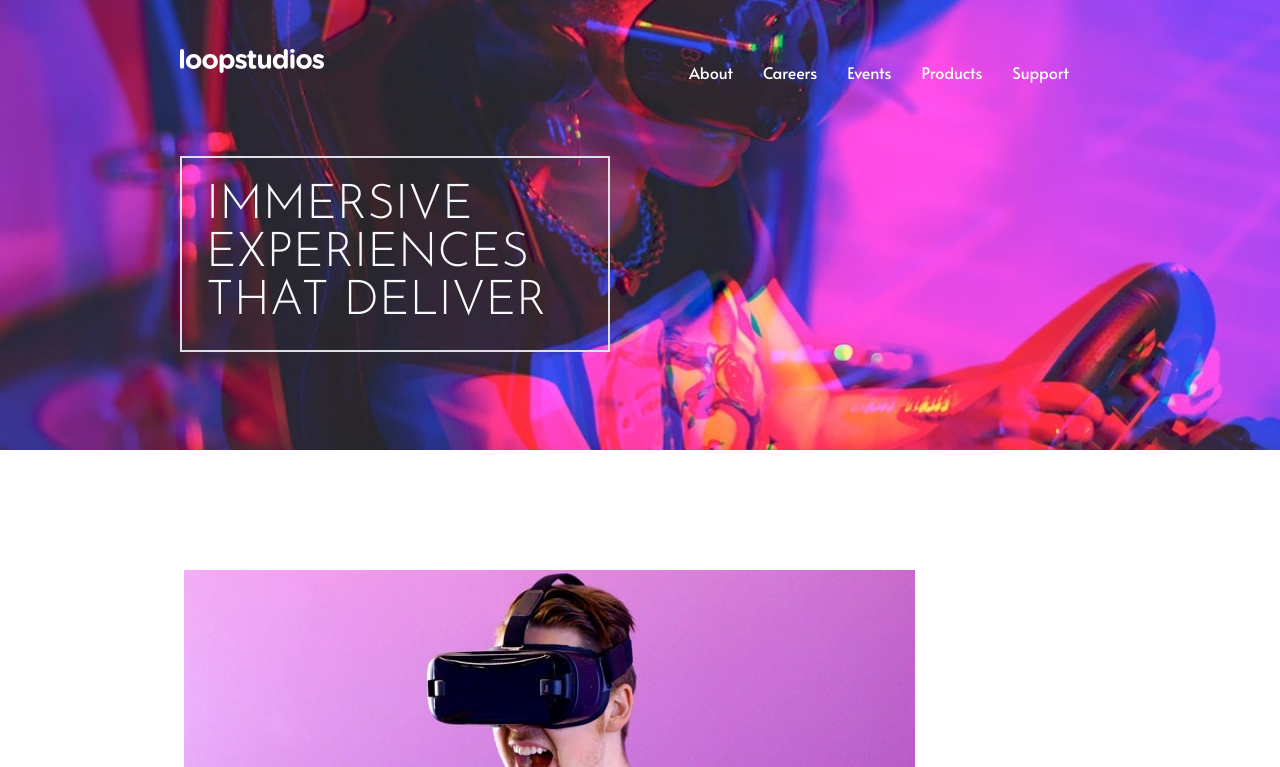
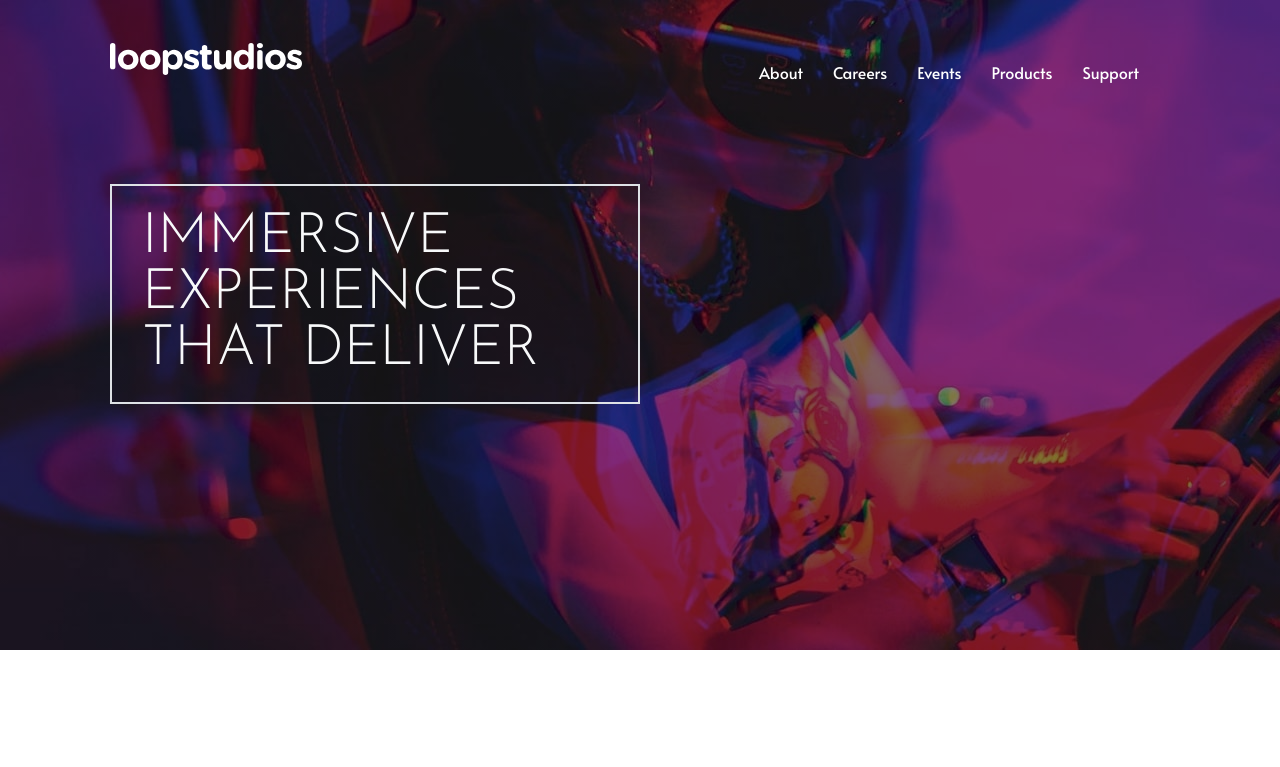
Before and after one commit to al-ameen36/loopstudios-landing-page, a website: page index.html in a window 1280 px wide. Shown: the top 767 px of the page. Drawn offline with nearby package versions, Linux system fonts and the light colour scheme.

Commit message:
add image overlay to hero image

```diff
--- a/css/style.css
+++ b/css/style.css
@@ -28,7 +28,7 @@ img {
 .container-sm,
 .container-xl,
 .container-xxl {
-  max-width: 960px;
+  max-width: 1100px;
 }
 
 .hover-underline,
@@ -56,9 +56,9 @@ img {
 }
 
 body > header {
-  background-image: url(../images/mobile/image-hero.jpg);
+  background-image: linear-gradient(to top, rgba(0, 0, 0, 0.5), rgba(0, 0, 0, 0.5)), url(../images/mobile/image-hero.jpg);
   background-repeat: no-repeat;
-  background-size: 100%;
+  background-size: cover;
   min-height: 650px;
   position: relative;
 }
@@ -187,11 +187,13 @@ main p {
 }
 @media screen and (min-width: 992px) {
   body > header {
-    background-image: url(../images/desktop/image-hero.jpg);
-    min-height: 447px;
+    background-image: linear-gradient(to top, rgba(0, 0, 0, 0.5), rgba(0, 0, 0, 0.5)), url(../images/desktop/image-hero.jpg);
   }
   header .navbar {
     position: relative !important;
+  }
+  .navbar-brand img {
+    height: initial;
   }
   .nav-link {
     display: inline-block;
@@ -201,12 +203,13 @@ main p {
   }
   .hero__text {
     padding-left: 20px;
-    margin-top: 160px;
+    margin-top: 200px;
     transform: translateY(-50%);
   }
   .hero__text h1 {
-    max-width: 430px;
-    font-size: 3rem !important;
+    max-width: 530px;
+    padding-left: 30px;
+    font-size: 3.5rem !important;
   }
   article {
     max-width: initial;
```
Also changed, not shown: 1 other file.
